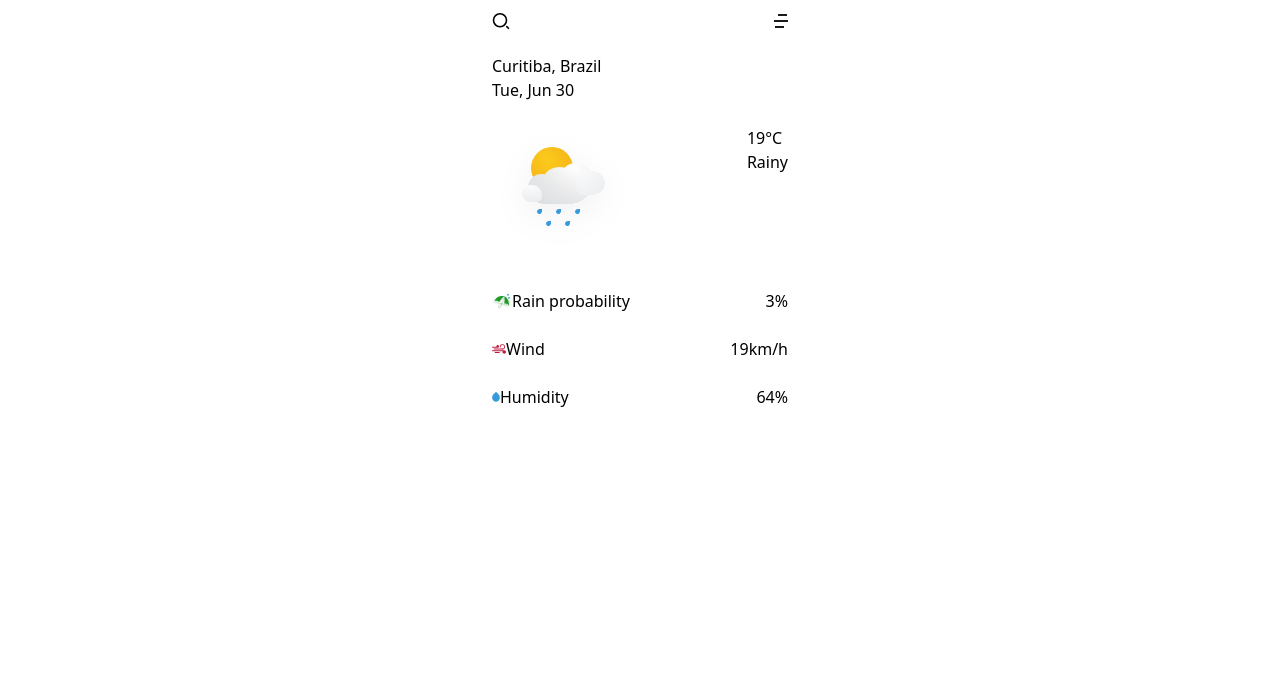
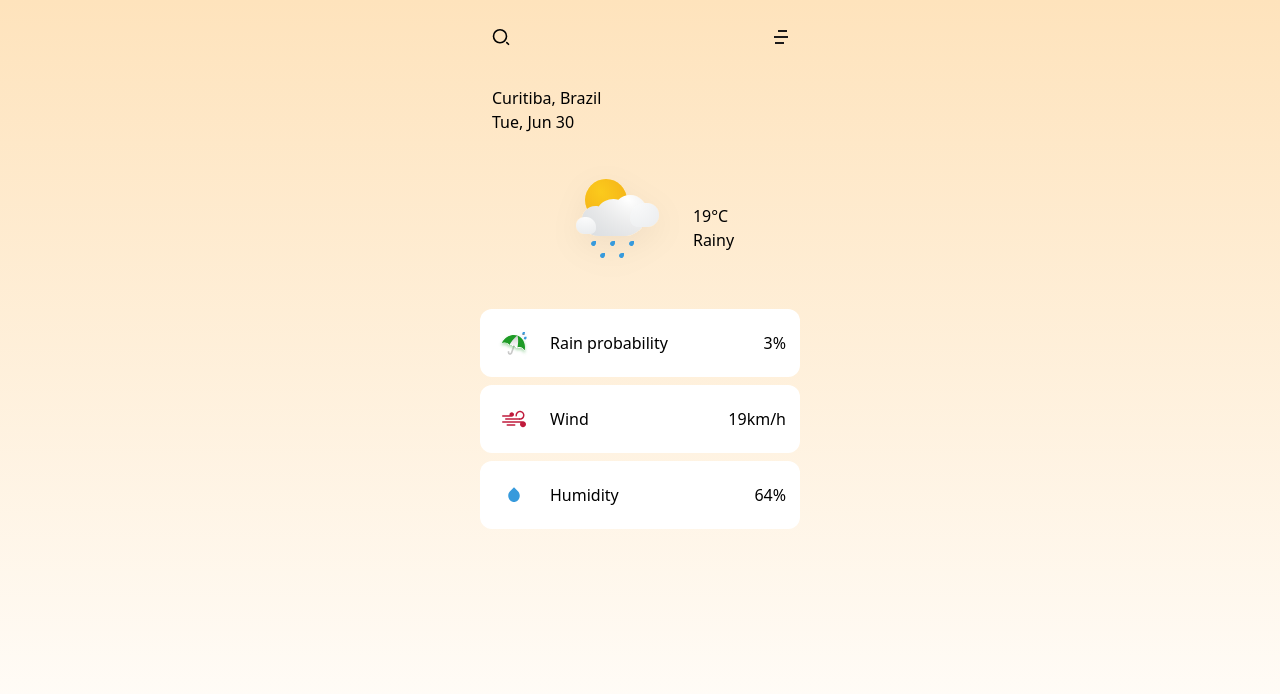
Before and after one commit to carolinecobucci/weather-api, a React (Vite) app: page / in a window 1280 px wide. Shown: the top 694 px of the page. Built offline with nearby package versions, Linux system fonts and the light colour scheme.

Commit message:
added style to the components

```diff
--- a/index.html
+++ b/index.html
@@ -12,7 +12,7 @@
     <meta name="viewport" content="width=device-width, initial-scale=1.0" />
     <title>Weather - API</title>
   </head>
-  <body>
+  <body class="bg-gradient-to-t from-transparent to-[#FEE3BC] bg-fixed">
     <div id="root"></div>
     <script type="module" src="/src/main.tsx"></script>
   </body>
--- a/src/components/ClimateInfo.tsx
+++ b/src/components/ClimateInfo.tsx
@@ -1,23 +1,29 @@
 const ClimateInfo = () => {
   return (
-    <div className="sm:flex-columm w-80 m-auto">
-      <div className="sm:flex p-3 w-80 justify-between m-auto">
-        <div className="sm:flex">
-          <img src="/src/assets/umbrella.svg" alt="umbrela icon" />
+    <div className="sm:flex-columm w-80 m-auto space-y-2">
+      <div className="sm:flex p-3 w-80 justify-between m-auto items-center bg-white bg-opacity-3 rounded-xl border-2 border-white border-opacity-5">
+        <div className="sm:flex space-x-4 items-center">
+          <div className="sm:flex justify-center align-center p-1 w-10 h-10 bg-white bg-opacity-90 rounded-xl">
+            <img src="/src/assets/umbrella.svg" alt="umbrela icon" />
+          </div>
           <p>Rain probability</p>
         </div>
         <p>3%</p>
       </div>
-      <div className="sm:flex p-3 w-80 justify-between m-auto">
-        <div className="sm:flex">
-          <img src="/src/assets/wind.svg" alt="umbrela icon" />
+      <div className="sm:flex p-3 w-80 justify-between m-auto items-center bg-white bg-opacity-3 rounded-xl border-2 border-white border-opacity-5">
+        <div className="sm:flex space-x-4 items-center">
+          <div className="sm:flex justify-center align-center p-2 w-10 h-10 bg-white bg-opacity-90 rounded-xl">
+            <img src="/src/assets/wind.svg" alt="umbrela icon" />
+          </div>
           <p>Wind</p>
         </div>
         <p>19km/h</p>
       </div>
-      <div className="sm:flex p-3 w-80 justify-between m-auto">
-        <div className="sm:flex">
-          <img src="/src/assets/drop.svg" alt="umbrela icon" />
+      <div className="sm:flex p-3 w-80 justify-between m-auto items-center bg-white bg-opacity-3 rounded-xl border-2 border-white border-opacity-5">
+        <div className="sm:flex space-x-4 items-center">
+          <div className="sm:flex justify-center align-center p-3 w-10 h-10 bg-white bg-opacity-90 rounded-xl">
+            <img src="/src/assets/drop.svg" alt="umbrela icon" />
+          </div>
           <p>Humidity</p>
         </div>
         <p>64%</p>
--- a/src/components/NavBar.tsx
+++ b/src/components/NavBar.tsx
@@ -1,6 +1,6 @@
 const Header = () => {
   return (
-    <div className="sm:flex p-3 w-80 justify-between m-auto">
+    <div className="sm:flex p-3 w-80 justify-between m-auto my-4">
       <img src="/src/assets/magnifier.svg" alt="magnifier icon" />
       <img src="/src/assets/menu.svg" alt="menu icon" />
     </div>
--- a/src/components/Temperature.tsx
+++ b/src/components/Temperature.tsx
@@ -1,6 +1,6 @@
 const Temperature = () => {
   return (
-    <div className="sm:flex p-3 w-80 justify-between m-auto">
+    <div className="sm:flex p-3 w-80 m-auto items-center justify-center space-x-1">
       <img src="/src/assets/cludy.svg" alt="temperature icon" />
       <div>
         <p>19°C</p>
```
